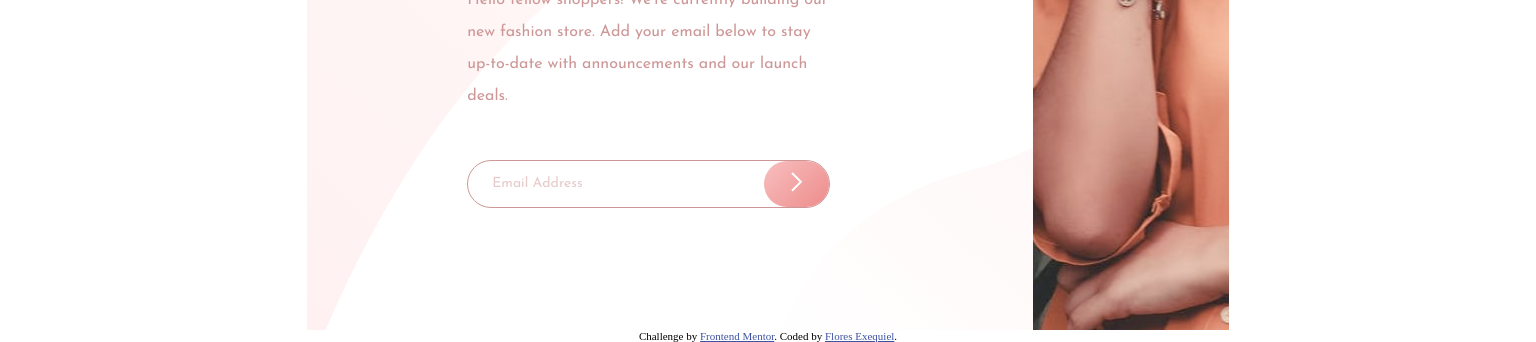
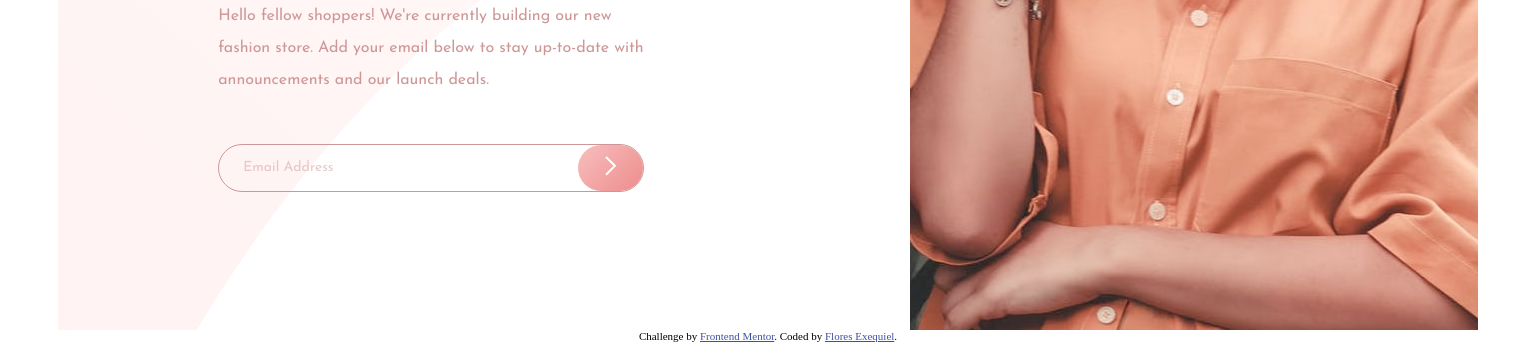
Before and after one commit to Alex-AR-LR/Desafio2_Frontend-Mentor, a plain HTML site: page index.html in a window 1536 px wide. Shown: the part 470-812 px from the top of the page. Drawn offline with Linux system fonts and the light colour scheme.

Commit message:
commit2-fixedDesk

```diff
--- a/css/style.scss
+++ b/css/style.scss
@@ -156,9 +156,9 @@ body{
 
     .card-container{
         background: url(../images/bg-pattern-desktop.svg) no-repeat 0/cover;
-        max-width: 60%;
+        max-width: 2000px;
         display: grid;
-        grid-template-columns: 1.4fr 1fr;
+        grid-template-columns: 60% 1fr;
         grid-template-rows: auto 1fr;
         margin: auto;
     }
--- a/index.html
+++ b/index.html
@@ -1,5 +1,5 @@
 <!DOCTYPE html>
-<html lang="en">
+<html lang="es">
 
 <head>
   <meta charset="UTF-8">
```
Also changed, not shown: css/style.css, 1 other file.
